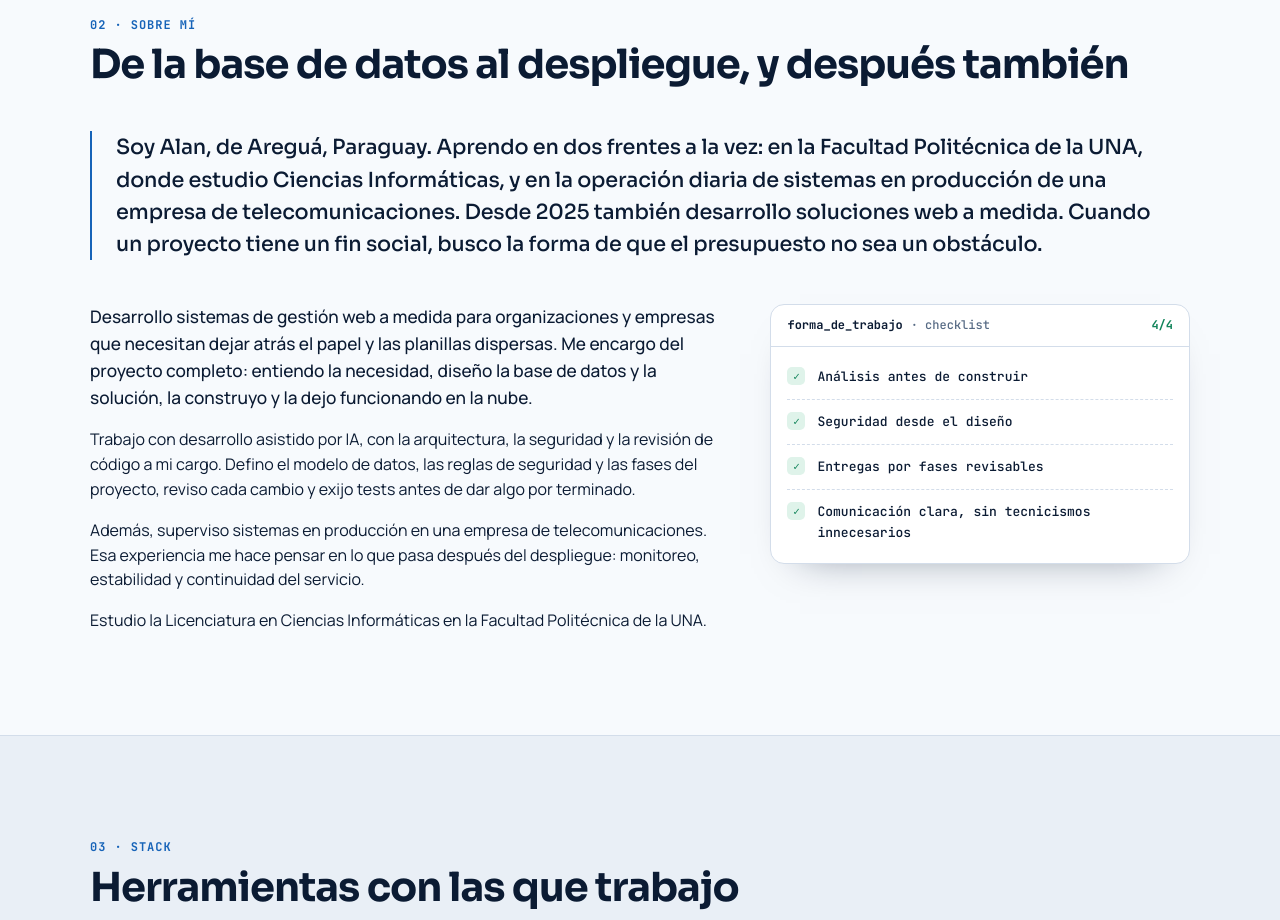
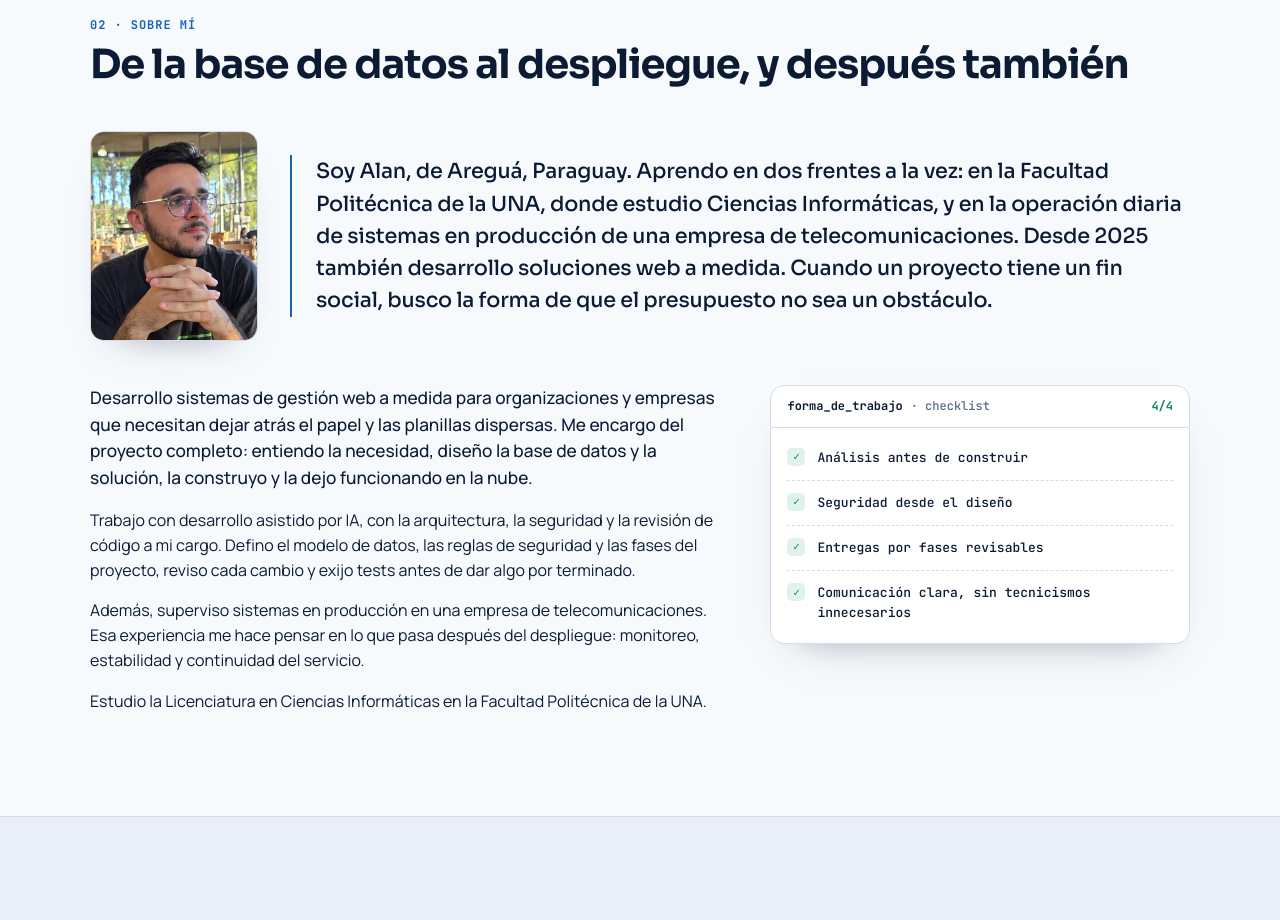
Before and after one commit to Ing-Alan/portafolios-web-alan, a React (Vite) app: page / in a window 1280 px wide. Shown: the part 1540-2460 px from the top of the page. Built offline with nearby package versions, Linux system fonts and the light colour scheme.

Commit message:
feat: foto de perfil junto a la biografía en Sobre mí

```diff
--- a/src/data/profile.ts
+++ b/src/data/profile.ts
@@ -1,4 +1,6 @@
 import type { Profile } from './types'
+import photo from '@/assets/profile/alan.webp'
+import photoSmall from '@/assets/profile/alan-sm.webp'
 
 export const profile: Profile = {
   name: 'Alan Alvarenga',
@@ -25,6 +27,13 @@ export const profile: Profile = {
   },
 
   bio: 'Soy Alan, de Areguá, Paraguay. Aprendo en dos frentes a la vez: en la Facultad Politécnica de la UNA, donde estudio Ciencias Informáticas, y en la operación diaria de sistemas en producción de una empresa de telecomunicaciones. Desde 2025 también desarrollo soluciones web a medida. Cuando un proyecto tiene un fin social, busco la forma de que el presupuesto no sea un obstáculo.',
+  photo: {
+    src: photo,
+    srcSmall: photoSmall,
+    width: 640,
+    height: 800,
+    alt: 'Alan Alvarenga sentado en un café, con anteojos y remera negra, las manos entrelazadas sobre la mesa.',
+  },
 
   about: [
     'Desarrollo sistemas de gestión web a medida para organizaciones y empresas que necesitan dejar atrás el papel y las planillas dispersas. Me encargo del proyecto completo: entiendo la necesidad, diseño la base de datos y la solución, la construyo y la dejo funcionando en la nube.',
--- a/src/data/types.ts
+++ b/src/data/types.ts
@@ -60,6 +60,13 @@ export interface Profile {
   }
   /** Biografía corta y personal, arriba de la sección Sobre mí */
   bio: string
+  photo: {
+    src: string
+    srcSmall: string
+    width: number
+    height: number
+    alt: string
+  }
   about: string[]
   workStyle: string[]
 }
--- a/src/sections/About.tsx
+++ b/src/sections/About.tsx
@@ -8,8 +8,21 @@ export function About() {
     <Section id={t.id} eyebrow={t.eyebrow} title={t.title} tone="hero">
       {/* Biografía: bloque destacado arriba de los párrafos profesionales */}
       <Reveal>
-        <div className="mb-[clamp(28px,4vw,44px)] flex flex-col gap-5 border-l-2 border-accent pl-[clamp(16px,2.5vw,24px)] sm:flex-row sm:items-center">
-          <p className="m-0 max-w-[68ch] font-display text-[clamp(1.08rem,1.9vw,1.3rem)] font-medium leading-[1.55] tracking-[-0.01em]">
+        <div className="mb-[clamp(28px,4vw,44px)] flex flex-col gap-[clamp(18px,3vw,32px)] sm:flex-row sm:items-center">
+          <img
+            src={profile.photo.srcSmall}
+            srcSet={`${profile.photo.srcSmall} 320w, ${profile.photo.src} 640w`}
+            sizes="(min-width: 640px) 168px, 136px"
+            width={profile.photo.width}
+            height={profile.photo.height}
+            loading="lazy"
+            decoding="async"
+            alt={profile.photo.alt}
+            className="h-auto w-[136px] flex-none rounded-[14px] border border-rule bg-surface-2 object-cover shadow-[0_20px_40px_-30px_rgba(5,20,45,.5)] sm:w-[168px]"
+          />
+          <p
+            className="m-0 max-w-[68ch] border-l-2 border-accent pl-[clamp(16px,2.5vw,24px)] font-display text-[clamp(1.08rem,1.9vw,1.3rem)] font-medium leading-[1.55] tracking-[-0.01em]"
+          >
             {profile.bio}
           </p>
         </div>
```
Also changed, not shown: src/assets/profile/alan-sm.webp (added), src/assets/profile/alan.webp (added).
